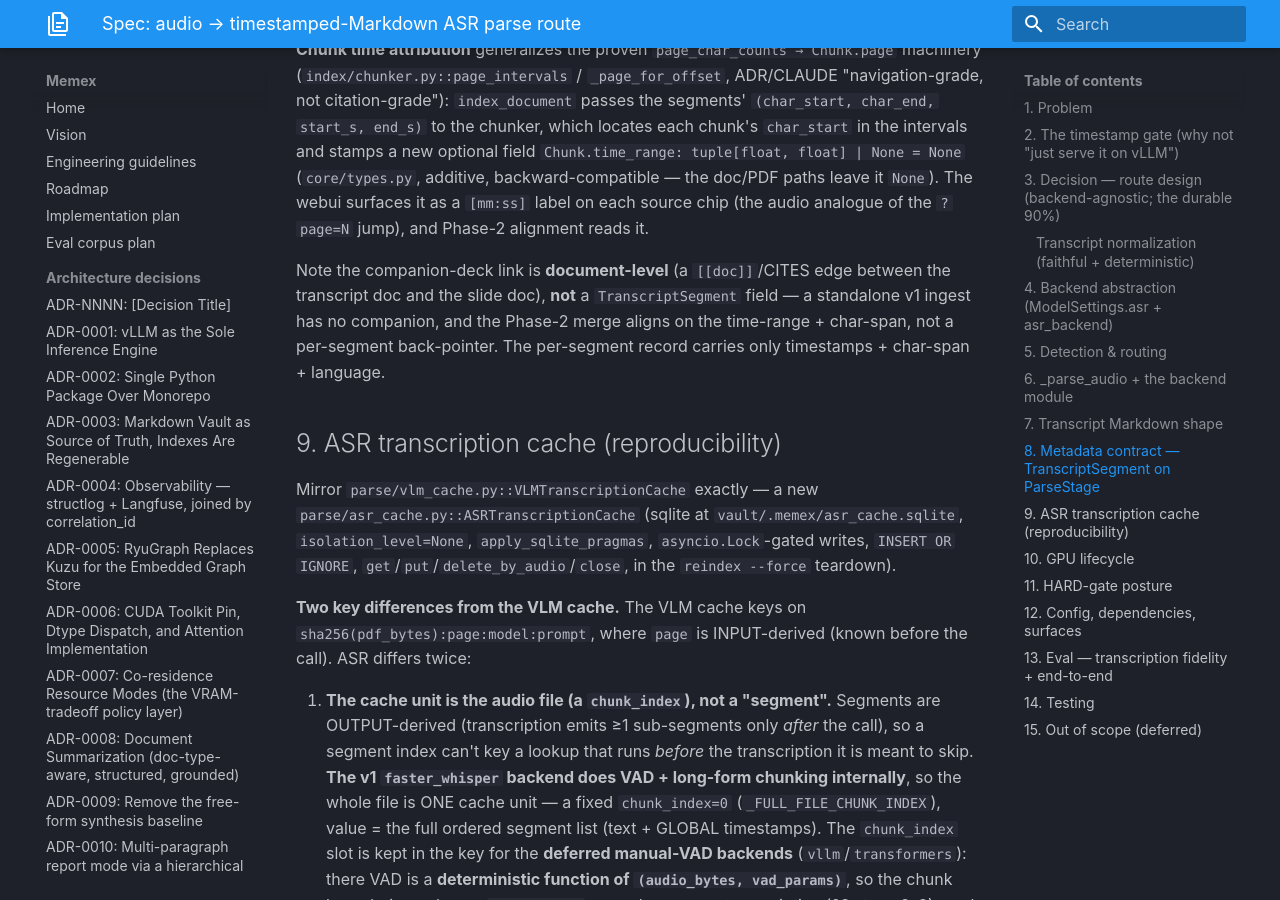
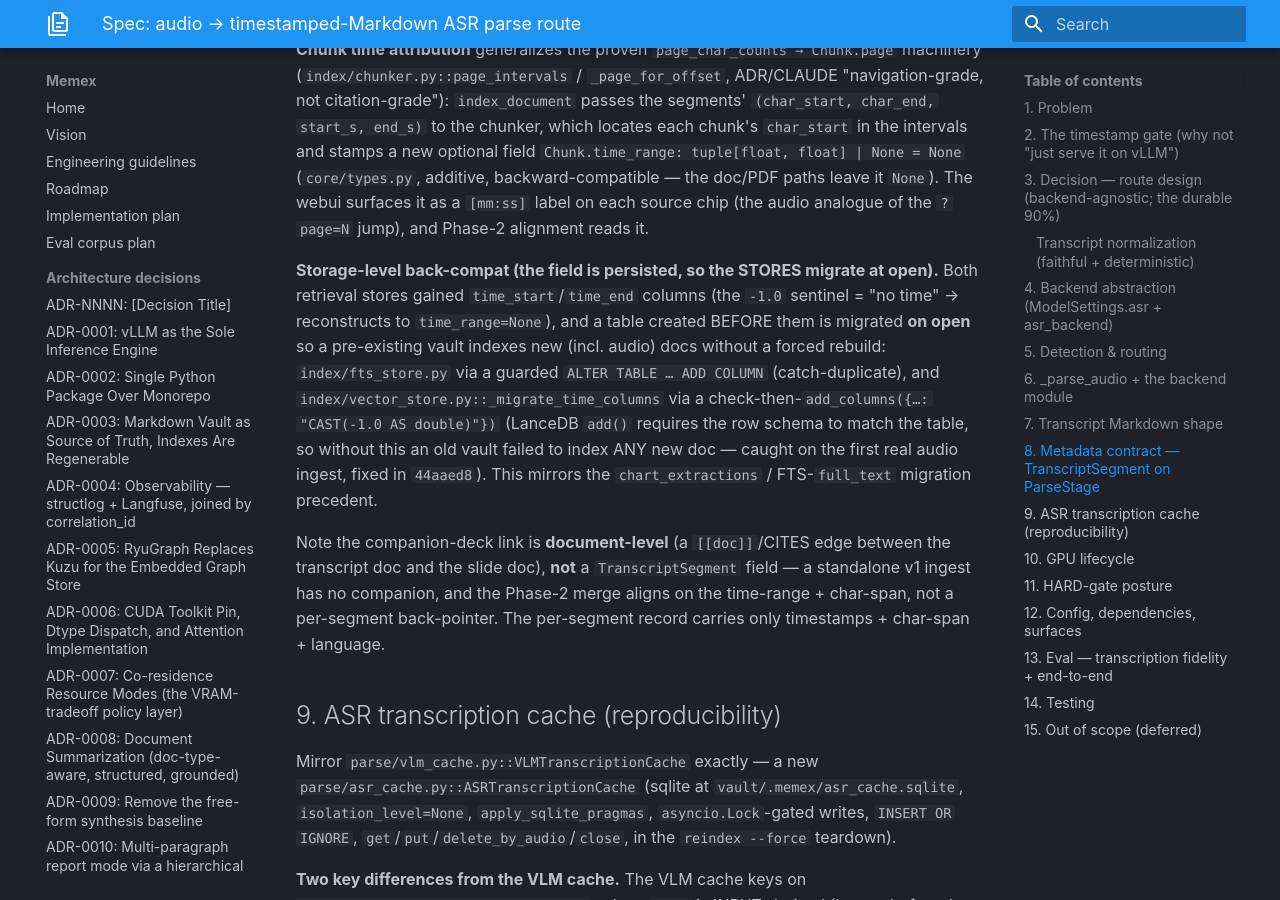
Before and after one commit to Zenetusken/memex, an MkDocs documentation site: the page built from docs/specs/audio-asr-route.md, in a window 1280 px wide and 900 px high, scrolled down 7893 px. Built offline with MkDocs 1.6.1 and Material for MkDocs 9.7.7, drawn with Linux system fonts in a browser that asks for light colours.

Commit message:
docs(ADR-0017): address validator nits (F1 spec storage-migration, F2 docstring) + video max_bytes
The 3-reviewer validator on the video/coalesce/migration cluster returned no
BLOCKER/MAJOR. Fixes:

- F1 (MINOR): spec §8 documented only the FIELD-level back-compat; added the
  STORAGE-level note — both retrieval stores migrate the time columns AT OPEN
  (FTS guarded ALTER; vector add_columns check-then-add), so a pre-existing
  vault indexes new docs without a rebuild (the bug fixed in 44aaed8).
- F2 (NIT): _migrate_time_columns docstring said "best-effort: logs + re-raises"
  but the code is FAIL-LOUD (no try/except; propagates). Corrected the wording
  + noted the serial-open assumption (F3) that makes check-then-add safe.
- ADR amendment: noted ingest.max_bytes must accommodate video (the CR350 .mp4
  are ~290 MB, over the 256 MB default → rejected before detection; config now
  2 GiB). F3 (idempotency race) is a documented NIT, unreachable under serial
  per-doc opens — no code change.

pyright 0/0, ruff clean.

Co-Authored-By: Claude Opus 4.8 (1M context) <noreply@anthropic.com>

```diff
--- a/docs/specs/audio-asr-route.md
+++ b/docs/specs/audio-asr-route.md
@@ -295,6 +295,15 @@ field `Chunk.time_range: tuple[float, float] | None = None` (`core/types.py`, ad
 backward-compatible — the doc/PDF paths leave it `None`). The webui surfaces it as a `[mm:ss]` label
 on each source chip (the audio analogue of the `?page=N` jump), and Phase-2 alignment reads it.
 
+**Storage-level back-compat (the field is persisted, so the STORES migrate at open).** Both retrieval
+stores gained `time_start`/`time_end` columns (the `-1.0` sentinel = "no time" → reconstructs to
+`time_range=None`), and a table created BEFORE them is migrated **on open** so a pre-existing vault
+indexes new (incl. audio) docs without a forced rebuild: `index/fts_store.py` via a guarded
+`ALTER TABLE … ADD COLUMN` (catch-duplicate), and `index/vector_store.py::_migrate_time_columns` via a
+check-then-`add_columns({…: "CAST(-1.0 AS double)"})` (LanceDB `add()` requires the row schema to match
+the table, so without this an old vault failed to index ANY new doc — caught on the first real audio
+ingest, fixed in `44aaed8`). This mirrors the `chart_extractions` / FTS-`full_text` migration precedent.
+
 Note the companion-deck link is **document-level** (a `[[doc]]`/CITES edge between the transcript doc
 and the slide doc), **not** a `TranscriptSegment` field — a standalone v1 ingest has no companion, and
 the Phase-2 merge aligns on the time-range + char-span, not a per-segment back-pointer. The
```
Also changed, not shown: docs/adr/0017-audio-asr-ingestion-route.md (+6 -0 lines), 1 other file.
